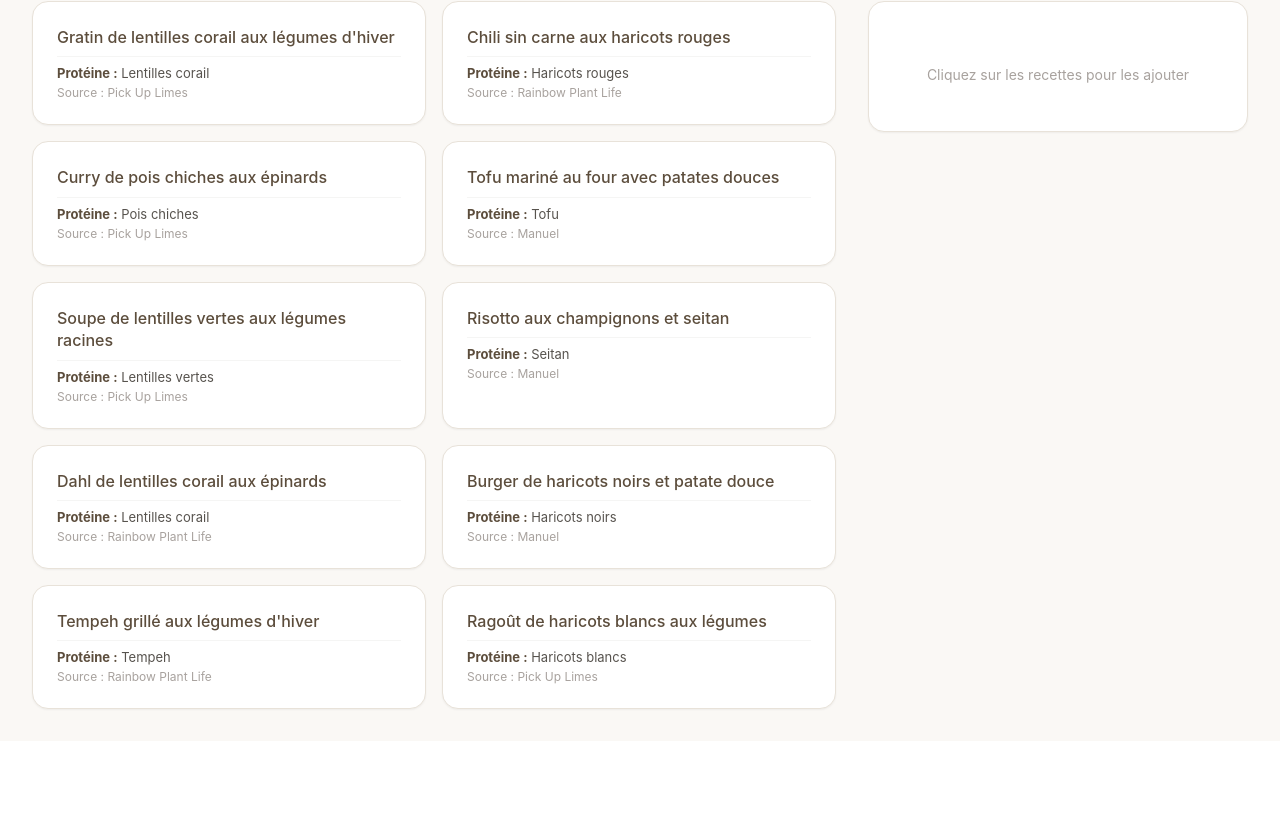
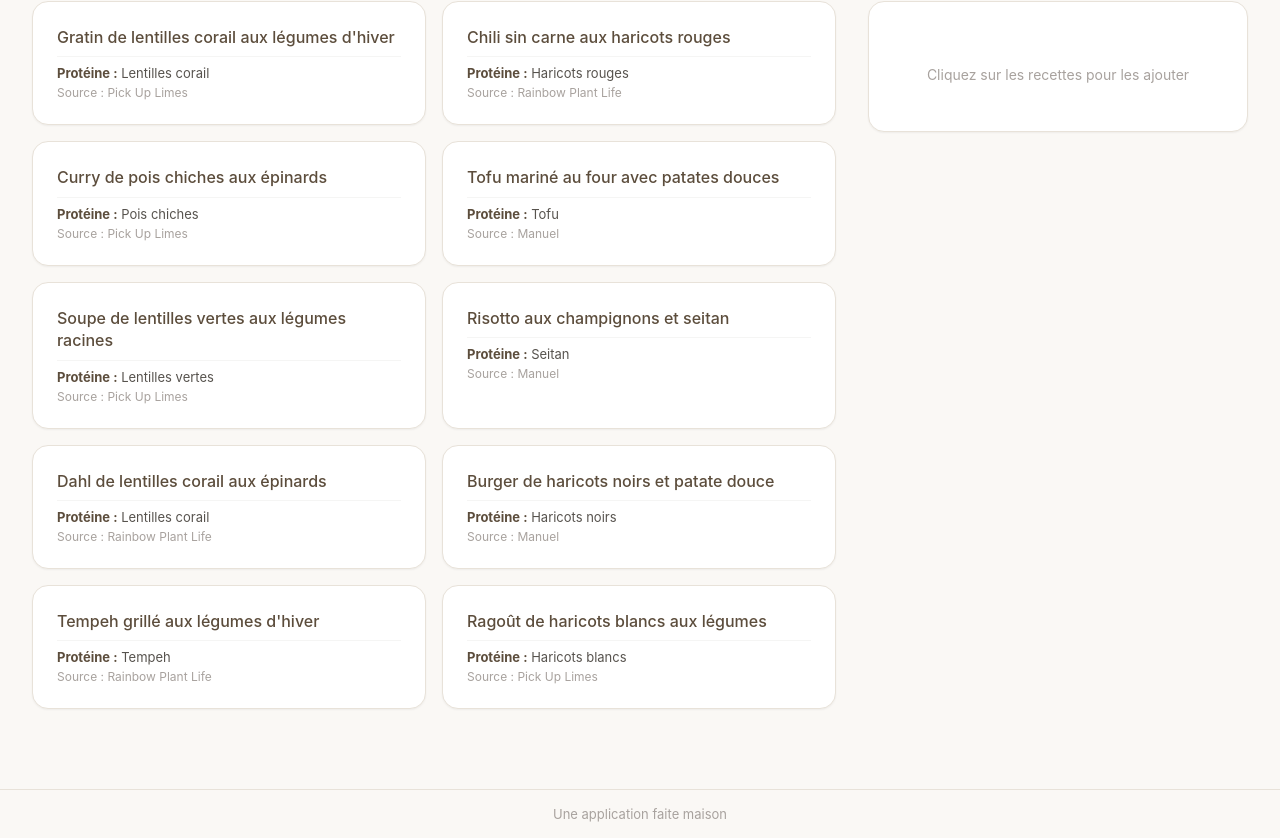
Before and after one commit to fait-maison/veggie-planner, a React (Vite) app: page / in a window 1280 px wide. Shown: the part 165-1003 px from the top of the page. Before the commit the page ends 906 px from the top, so only its background shows below. Built offline with nearby package versions, Linux system fonts and the light colour scheme.

Commit message:
add footer

```diff
--- a/src/App.jsx
+++ b/src/App.jsx
@@ -16,6 +16,17 @@ function App() {
       <Header currentPage={currentPage} setCurrentPage={setCurrentPage} />
 
       {currentPage === 'Planning' && <PlanningPage />}
+
+      <footer style={{
+        textAlign: 'center',
+        padding: `${tokens.spacing.md} ${tokens.spacing.lg}`,
+        color: tokens.colors.gray400,
+        fontSize: '13px',
+        borderTop: `1px solid ${tokens.colors.sand}`,
+        marginTop: tokens.spacing.xxl,
+      }}>
+        Une application faite maison
+      </footer>
     </div>
   );
 }
```
